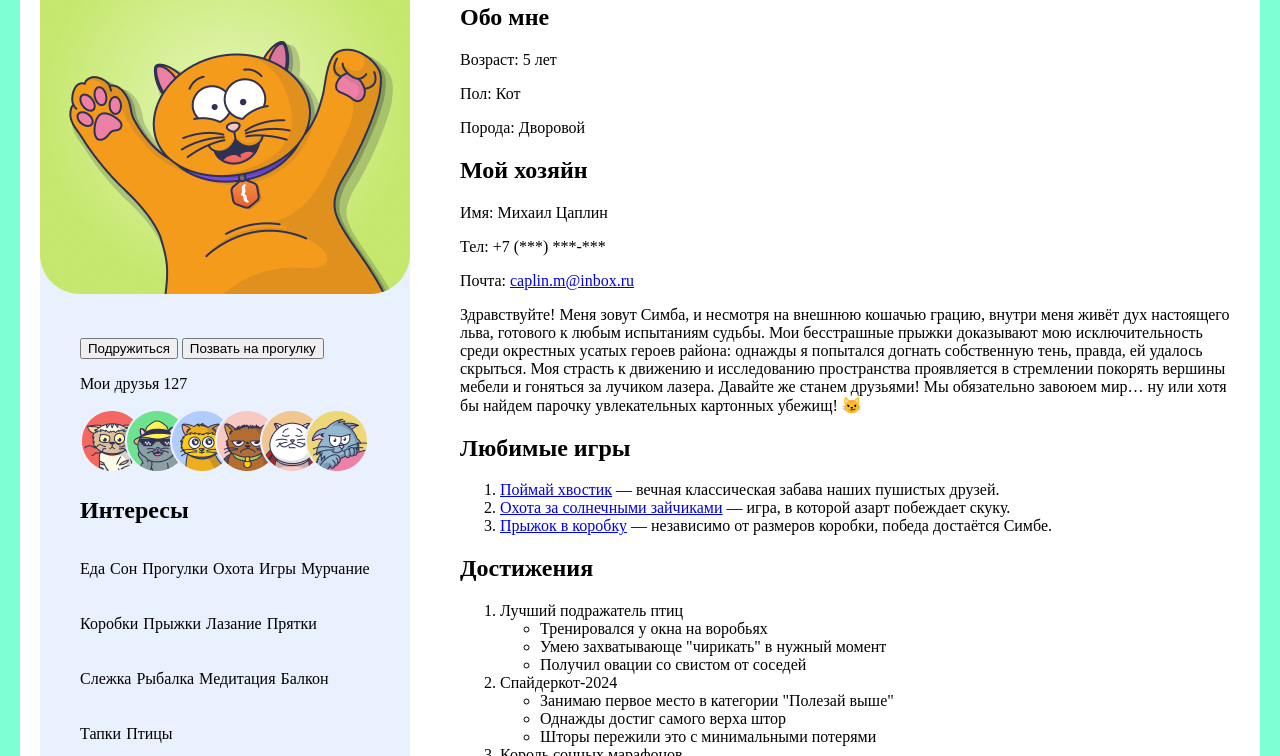
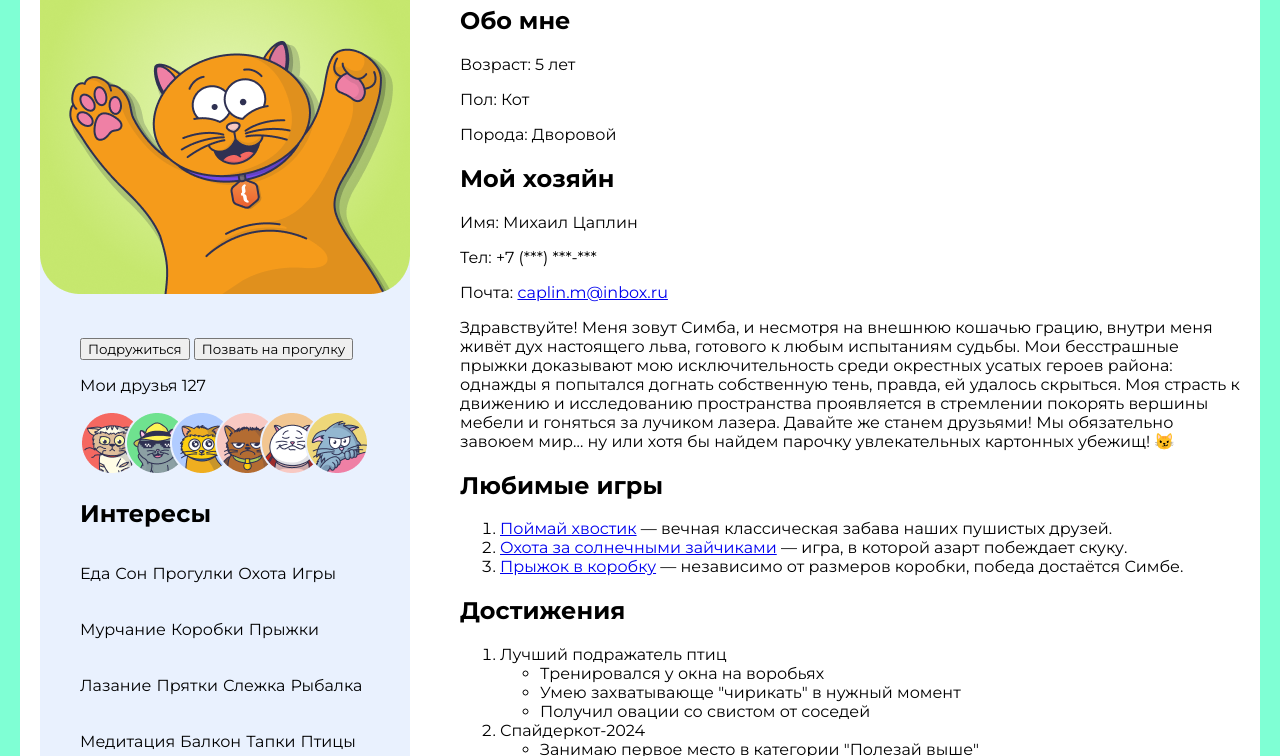
Before and after one commit to MikhailVTs/CatProject, a plain HTML site: page index.html in a window 1280 px wide. Shown: the part 104-860 px from the top of the page. Drawn offline with Linux system fonts and the light colour scheme.

Commit message:
Подключаем font Montserrat

```diff
--- a/index.html
+++ b/index.html
@@ -5,6 +5,9 @@
     <meta charset="UTF-8">
     <meta name="viewport" content="width=device-width, initial-scale=1.0">
     <link rel="stylesheet" href="style.css">
+    <link rel="preconnect" href="https://fonts.googleapis.com">
+    <link rel="preconnect" href="https://fonts.gstatic.com" crossorigin>
+    <link href="https://fonts.googleapis.com/css2?family=Montserrat:ital,wght@0,100..900;1,100..900&display=swap" rel="stylesheet">
     <title>Social media</title>
 </head>
 
--- a/style.css
+++ b/style.css
@@ -1,3 +1,9 @@
+* {
+    font-family: "Montserrat", sans-serif;
+    font-optical-sizing: auto;
+    font-style: normal;
+}
+
 body {
     background-color: aquamarine;
 }
```
